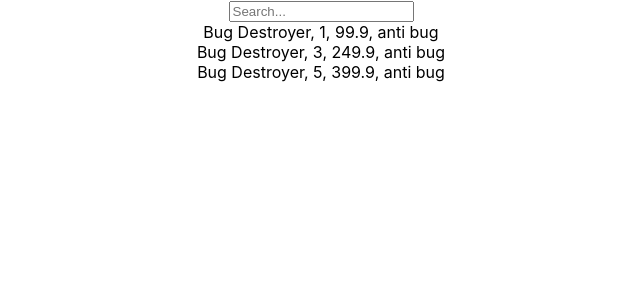
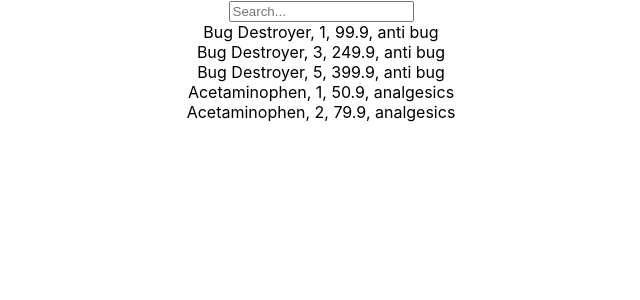
Before and after one commit to arsl11/drug-searcher, a React (Create React App) app: page / in a window 1280 px wide. Shown: the top 300 px of the page, without its empty margins (319-959 px from the left). Built offline with nearby package versions, Linux system fonts and the light colour scheme.

Commit message:
Fix bug with selectors

```diff
--- a/package.json
+++ b/package.json
@@ -3,6 +3,9 @@
   "version": "0.1.0",
   "private": true,
   "dependencies": {
+    "@emotion/react": "^11.4.1",
+    "@emotion/styled": "^11.3.0",
+    "@mui/material": "^5.0.3",
     "@testing-library/jest-dom": "^5.11.4",
     "@testing-library/react": "^11.1.0",
     "@testing-library/user-event": "^12.1.10",
--- a/public/index.html
+++ b/public/index.html
@@ -1,43 +1,16 @@
 <!DOCTYPE html>
 <html lang="en">
 <head>
-    <meta charset="utf-8" />
-    <link rel="icon" href="%PUBLIC_URL%/favicon.ico" />
-    <meta name="viewport" content="width=device-width, initial-scale=1" />
-    <meta name="theme-color" content="#000000" />
-    <meta
-      name="description"
-      content="Web site created using create-react-app"
-    />
-    <link rel="apple-touch-icon" href="%PUBLIC_URL%/logo192.png" />
-    <!--
-      manifest.json provides metadata used when your web app is installed on a
-      user's mobile device or desktop. See https://developers.google.com/web/fundamentals/web-app-manifest/
-    -->
-    <link rel="manifest" href="%PUBLIC_URL%/manifest.json" />
-    <!--
-      Notice the use of %PUBLIC_URL% in the tags above.
-      It will be replaced with the URL of the `public` folder during the build.
-      Only files inside the `public` folder can be referenced from the HTML.
-
-      Unlike "/favicon.ico" or "favicon.ico", "%PUBLIC_URL%/favicon.ico" will
-      work correctly both with client-side routing and a non-root public URL.
-      Learn how to configure a non-root public URL by running `npm run build`.
-    -->
+    <meta charset="utf-8"/>
+    <meta name="viewport" content="width=device-width, initial-scale=1"/>
+    <meta name="theme-color" content="#000000"/>
+    <link rel="stylesheet" href="https://fonts.googleapis.com/css?family=Roboto:300,400,500,700&display=swap"/>
     <title>React App</title>
 </head>
 <body>
     <noscript>You need to enable JavaScript to run this app.</noscript>
-    <div id="root"></div>
-    <!--
-      This HTML file is a template.
-      If you open it directly in the browser, you will see an empty page.
+    <div id="root">
 
-      You can add webfonts, meta tags, or analytics to this file.
-      The build step will place the bundled scripts into the <body> tag.
-
-      To begin the development, run `npm start` or `yarn start`.
-      To create a production bundle, use `npm run build` or `yarn build`.
-    -->
+    </div>
 </body>
 </html>
--- a/src/App.css
+++ b/src/App.css
@@ -1,38 +1,3 @@
 .App {
   text-align: center;
 }
-
-.App-logo {
-  height: 40vmin;
-  pointer-events: none;
-}
-
-@media (prefers-reduced-motion: no-preference) {
-  .App-logo {
-    animation: App-logo-spin infinite 20s linear;
-  }
-}
-
-.App-header {
-  background-color: #282c34;
-  min-height: 100vh;
-  display: flex;
-  flex-direction: column;
-  align-items: center;
-  justify-content: center;
-  font-size: calc(10px + 2vmin);
-  color: white;
-}
-
-.App-link {
-  color: #61dafb;
-}
-
-@keyframes App-logo-spin {
-  from {
-    transform: rotate(0deg);
-  }
-  to {
-    transform: rotate(360deg);
-  }
-}
--- a/src/components/drugs/Drug.js
+++ b/src/components/drugs/Drug.js
@@ -1,10 +1,14 @@
 const Drug = (props) => {
     return (
         <div className='drug'>
-            <span className='name'>{props.name}, </span>
-            <span className='liter'>{props.liter}, </span>
-            <span className='price'>{props.price}, </span>
-            <span className='category'>{props.category}</span>
+            {props.availableVolumes.map(volume => {
+                return <div>
+                    <span>{props.name}, </span>
+                    <span>{volume.liters}, </span>
+                    <span>{volume.priceRub}, </span>
+                    <span>{props.category}</span>
+                </div>
+            })}
         </div>
     );
 }
--- a/src/components/drugs/Drugs.js
+++ b/src/components/drugs/Drugs.js
@@ -1,40 +1,28 @@
 import Drug from "./Drug";
-import {Field, reduxForm} from "redux-form";
 import {useState} from "react";
 
-const SearchForm = (props) => {
-    return (
-        <div>
-            <form onChange={props.change}>
-                <Field component='input' name='inputDrugName' placeholder='Search...' />
-            </form>
-        </div>
-    );
-}
-
-export const SearchDrugForm = reduxForm({form: 'searchDrugForm'})(SearchForm);
 
 const Drugs = (props) => {
 
-    let [value, setValue] = useState('');
+    let [value, setValue] = useState('')
 
     let filteredDrugs = props.drugs.filter(drug => {
-        if (value == undefined){
-            value = ''
-        }
-        return drug.name.toLowerCase().includes(value.toLowerCase());
+        return drug.name.toLowerCase().includes(value.toLowerCase())
     })
 
     let drugs = filteredDrugs.map( d => <Drug key={d.id} id={d.id}
                                             name={d.name}
-                                            liter={d.liter}
-                                            price={d.price}
-                                            category={d.category}/>)
+                                            availableVolumes={d.availableVolumes}
+                                            category={d.categories}/>)
 
     return (
-        <div className='drugs'>
-            <SearchDrugForm onChange={(values) => setValue(values.inputDrugName)}/>
-            {drugs}
+        <div>
+            <form onChange={(e) => setValue(e.target.value)}>
+                <input placeholder='Search...'/>
+            </form>
+            <div className='drugs'>
+                {drugs}
+            </div>
         </div>
     );
 }
--- a/src/components/drugs/DrugsContainer.js
+++ b/src/components/drugs/DrugsContainer.js
@@ -1,11 +1,11 @@
 import Drugs from "./Drugs";
 import {compose} from "redux";
 import {connect} from "react-redux";
-import {getDrugsByLiter} from "../../redux/selectors/drugs-selector";
+import {getDrugs} from "../../redux/selectors/drugs-selector";
 
 let mapStateToProps = (state) => {
     return {
-        drugs: getDrugsByLiter(state)
+        drugs: getDrugs(state)
     }
 }
 
--- a/src/redux/reducers/drugs-reducer.js
+++ b/src/redux/reducers/drugs-reducer.js
@@ -19,6 +19,21 @@ let initialState = {
             ],
             categories: ["anti bug"]
         },
+        {
+            id: 2,
+            name: 'Acetaminophen',
+            availableVolumes: [
+                {
+                    liters: 1,
+                    priceRub: 50.90
+                },
+                {
+                    liters: 2,
+                    priceRub: 79.90
+                },
+            ],
+            categories: ['analgesics']
+        }
     ]
 }
 
--- a/src/redux/selectors/drugs-selector.js
+++ b/src/redux/selectors/drugs-selector.js
@@ -1,24 +1,3 @@
-import {createSelector} from "reselect";
-
-const getDrugs = (state) => {
+export const getDrugs = (state) => {
     return state.drugsPage.drugs
 }
-
-export const getDrugsByLiter = createSelector(getDrugs, (drugs) => {
-
-    let newDrugs = [];
-
-    for (let i = 0; i < drugs.length; i++) {
-        for (let j = 0; j < drugs[i].availableVolumes.length; j++) {
-            newDrugs.push({
-                id: drugs[i].id,
-                name: drugs[i].name,
-                liter: drugs[i].availableVolumes[j].liters,
-                price: drugs[i].availableVolumes[j].priceRub,
-                category: drugs[i].categories
-            })
-        }
-    }
-
-    return newDrugs;
-});
```
Also changed, not shown: 1 other file (tests, documents, lock files or other folders). Lines whose indentation alone changed are shown as unchanged.
